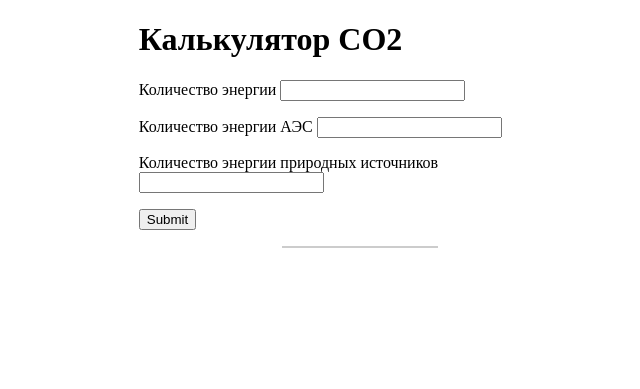
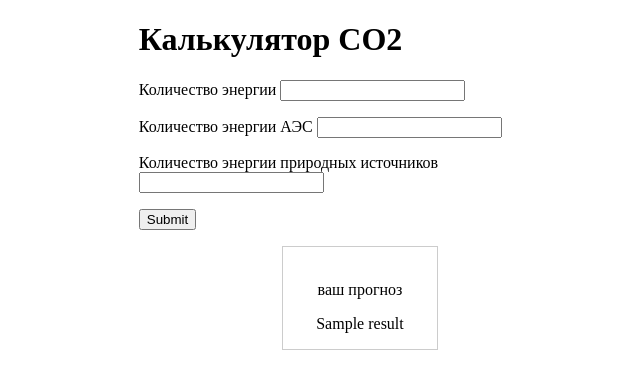
Before and after one commit to zoricheva/Global-Data-CO2, a Flask app: template templates/index.html in a window 1280 px wide. Shown: the top 389 px of the page, without its empty margins (280-920 px from the left). Run offline with Flask 3, Linux system fonts and the light colour scheme; the template is opened without the code that fills it: most values are stand-ins (such as "Sample title", 1, 10 or a date in 2020).

Commit message:
Update index.html

```diff
--- a/templates/index.html
+++ b/templates/index.html
@@ -5,7 +5,7 @@
     width: 35%;
   }
 
-  .message{
+  .result{
     margin:auto;
     width:35%;
     border: 1px solid #ccc;
@@ -13,13 +13,13 @@
 </style>
 
 
-<html>
     <head>
         <title>Предсказание СО2</title>
     </head>
-    <body>
 
-        <form method="post">
+
+        <form action="{{url_for('hello')}} method="post">
+
           <h1>Калькулятор СО2</h1>
             <p>
                 <label>Количество энергии</label>
@@ -38,9 +38,15 @@
             </p>
 
         <p>
-          <div class="message" align="center">
-            {% if message %}
-            {{ message }}
+          <div class="result" align="center">
+            {% if result %}
+            <br>
+            <p>
+            ваш прогноз
+            </p>
+            <p>
+            {{result}}
+            </p>
             {% endif %}
           </div>
         </p>
```
